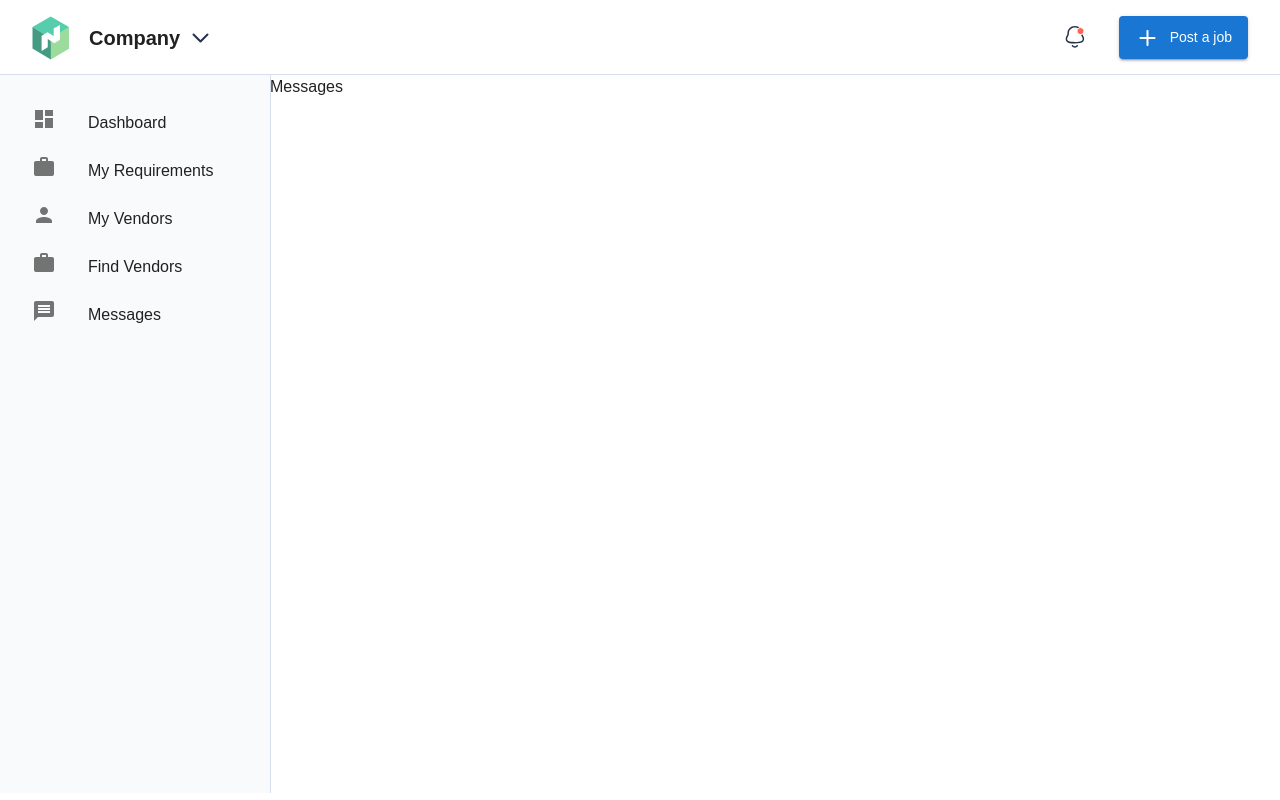
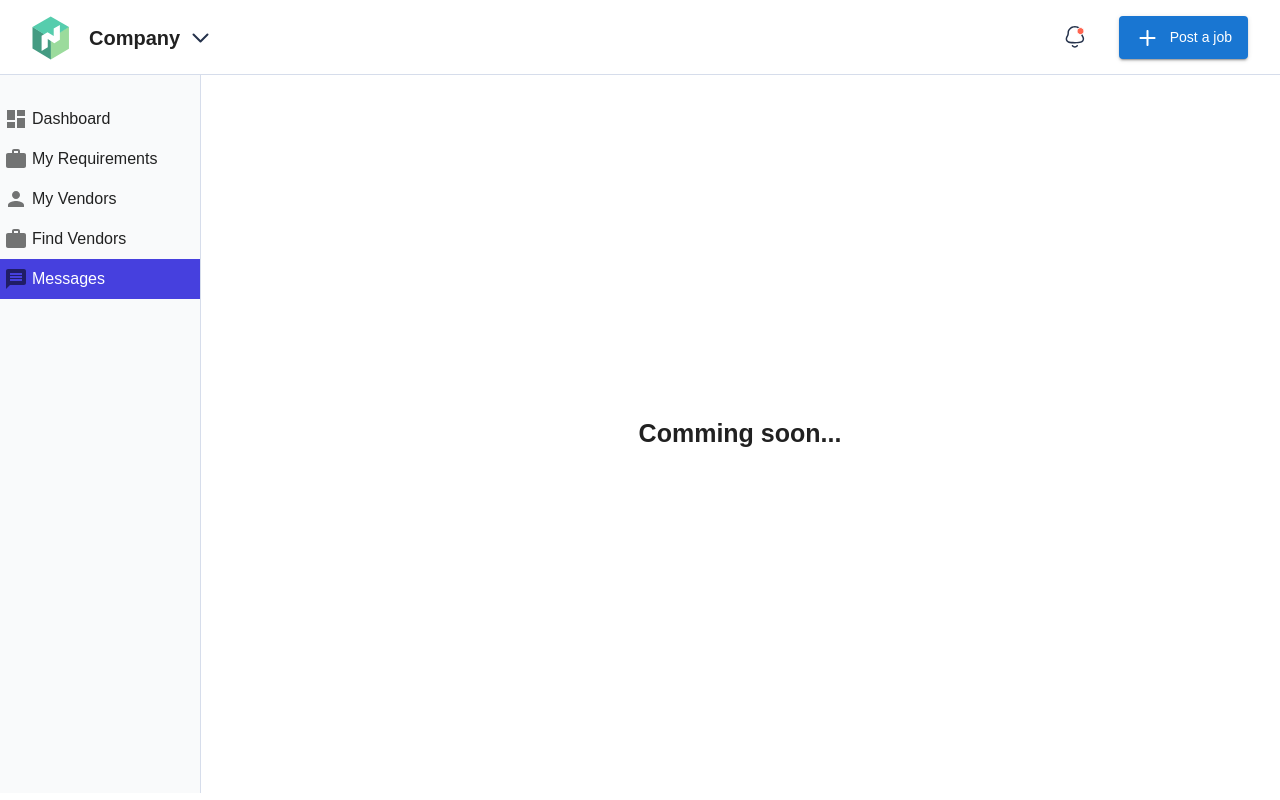
Before and after one commit to dharminder0/fl_07_JobHunt_Shared_UI_Repo, a React (Create React App) app: page /company/messages in a window 1280 px wide. Built offline with nearby package versions, Linux system fonts and the light colour scheme; a web font is replaced by a local one.

Commit message:
fix for active link

```diff
--- a/src/components/layouts/Layout.tsx
+++ b/src/components/layouts/Layout.tsx
@@ -19,7 +19,7 @@ const Layout: React.FC<LayoutProps> = () => {
       <Header />
       <div className="h-[calc(100%-82px)] flex">
         <SideMenu />
-        <div className="w-[calc(100%-270px)] h-full overflow-auto">
+        <div className="w-[calc(100%-200px)] h-full overflow-auto">
           <Outlet />
         </div>
       </div>
--- a/src/components/layouts/SideMenu.tsx
+++ b/src/components/layouts/SideMenu.tsx
@@ -7,6 +7,7 @@ import PersonIcon from "@mui/icons-material/Person";
 import WorkIcon from "@mui/icons-material/Work";
 import EventIcon from "@mui/icons-material/Event";
 import { useOrganizationType } from '../../contexts/OrganizationTypeContext';
+import { NavLink } from 'react-router-dom';
 
 interface SideMenuProps { }
 
@@ -32,14 +33,17 @@ const SideMenu: React.FC<SideMenuProps> = () => {
     ]
   };
   return (
-    <div className="w-[270px] overflow-auto h-full overflow-auto bg-gray-50 p-4 shadow-[1px_0_0_0_#D6DDEB]">
+    <div className="w-[200px] overflow-auto h-full overflow-auto bg-gray-50 py-4 shadow-[1px_0_0_0_#D6DDEB]">
       <List>
         {menuItems[organizationType]?.map((item: any) => (
-          <ListItem key={item.id} >
-            <Link className='flex' to={item.path}>
-              <ListItemIcon className="text-blue-500">{item.icon}</ListItemIcon>
-              <ListItemText primary={item.text} />
-            </Link>
+          <ListItem key={item.id} className='!p-0'>
+              <NavLink
+                to={item.path}
+                className={({ isActive }) => `flex w-full px-1 py-2 gap-2 ${isActive ? "bg-[#4640DE] text-white" : ""}`}
+              >
+              <ListItemIcon className="!min-w-[unset] !w-[20px] text-blue-500">{item.icon}</ListItemIcon>
+              <ListItemText className='!text-[14px] !my-auto' primary={item.text} />
+            </NavLink>
           </ListItem>
         ))}
       </List>
--- a/src/components/pages/NotFound/NotFound.tsx
+++ b/src/components/pages/NotFound/NotFound.tsx
@@ -1,5 +1,4 @@
 import React from 'react';
-
 
 interface NotFoundProps {}
 
--- a/src/components/pages/company/FindClients.tsx
+++ b/src/components/pages/company/FindClients.tsx
@@ -4,8 +4,8 @@ interface FindClientsProps {}
 
 const FindClients: React.FC<FindClientsProps> = () => {
   return (
-    <div>
-      FindClients
+    <div className='flex h-full'>
+      <div className="m-auto font-bold text-[25px]">Comming soon...</div>
     </div>
   );
 };
--- a/src/components/pages/company/Messages.tsx
+++ b/src/components/pages/company/Messages.tsx
@@ -4,8 +4,8 @@ interface MessagesProps {}
 
 const Messages: React.FC<MessagesProps> = () => {
   return (
-    <div>
-      Messages
+    <div className='flex h-full'>
+      <div className="m-auto font-bold text-[25px]">Comming soon...</div>
     </div>
   );
 };
--- a/src/components/pages/vendor/BrowseCommpany.tsx
+++ b/src/components/pages/vendor/BrowseCommpany.tsx
@@ -4,8 +4,8 @@ interface BrowseCommpanyProps {}
 
 const BrowseCommpany: React.FC<BrowseCommpanyProps> = () => {
   return (
-    <div>
-      BrowseCommpany
+    <div className='flex h-full'>
+      <div className="m-auto font-bold text-[25px]">Comming soon...</div>
     </div>
   );
 };
--- a/src/components/pages/vendor/FindJobs.tsx
+++ b/src/components/pages/vendor/FindJobs.tsx
@@ -4,8 +4,8 @@ interface FindJobsProps {}
 
 const FindJobs: React.FC<FindJobsProps> = () => {
   return (
-    <div>
-      FindJobs
+    <div className='flex h-full'>
+      <div className="m-auto font-bold text-[25px]">Comming soon...</div>
     </div>
   );
 };
--- a/src/components/pages/vendor/VendorDashboard.tsx
+++ b/src/components/pages/vendor/VendorDashboard.tsx
@@ -4,11 +4,9 @@ interface VendorDashboardProps {}
 
 const VendorDashboard: React.FC<VendorDashboardProps> = () => {
   return (
-    <>
-      <div className="h-[75px] px-8 py-4 shadow-[0px_-1px_0px_0px_#D6DDEB_inset] flex justify-between">
-        dashboard
-      </div>
-    </>
+    <div className='flex h-full'>
+      <div className="m-auto font-bold text-[25px]">Comming soon...</div>
+    </div>
   );
 };
 
--- a/src/components/pages/vendor/VndMyApplications.tsx
+++ b/src/components/pages/vendor/VndMyApplications.tsx
@@ -2,9 +2,11 @@ import React from 'react';
 interface MyApplicationsProps {}
 
 const VndMyApplications: React.FC<MyApplicationsProps> = () => {
-  return <div>
-      MyApplications
-    </div>;
+  return (
+    <div className='flex h-full'>
+      <div className="m-auto font-bold text-[25px]">Comming soon...</div>
+    </div>
+  );
 };
 
 export default VndMyApplications;
--- a/src/components/pages/vendor/VndProfile.tsx
+++ b/src/components/pages/vendor/VndProfile.tsx
@@ -4,8 +4,8 @@ interface VndProfileProps {}
 
 const VndProfile: React.FC<VndProfileProps> = () => {
   return (
-    <div>
-      VndProfile
+    <div className='flex h-full'>
+      <div className="m-auto font-bold text-[25px]">Comming soon...</div>
     </div>
   );
 };
```
